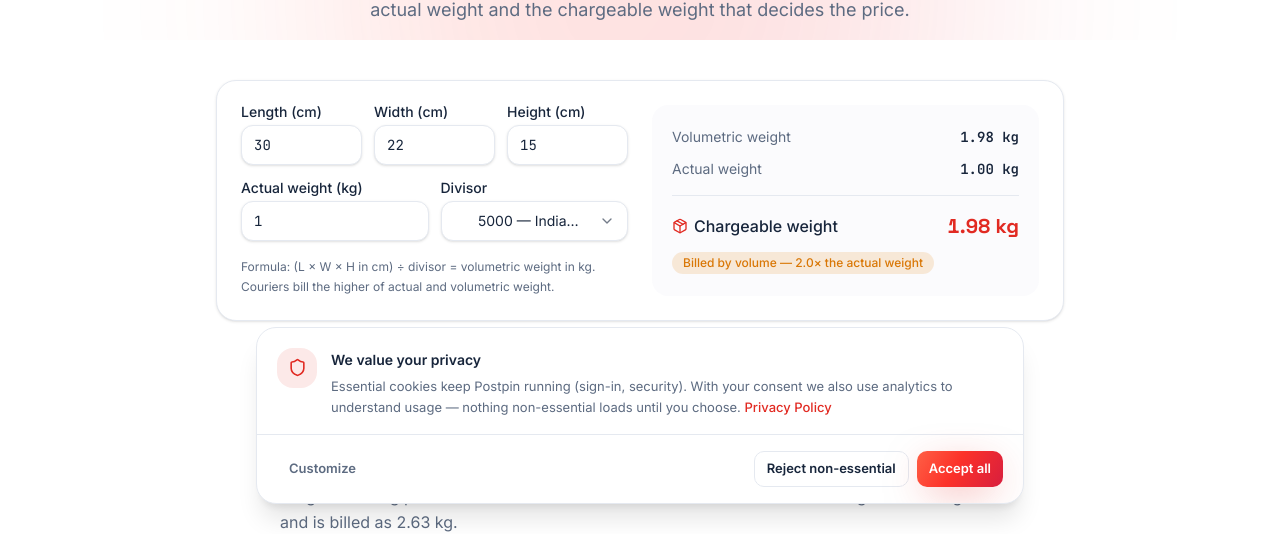
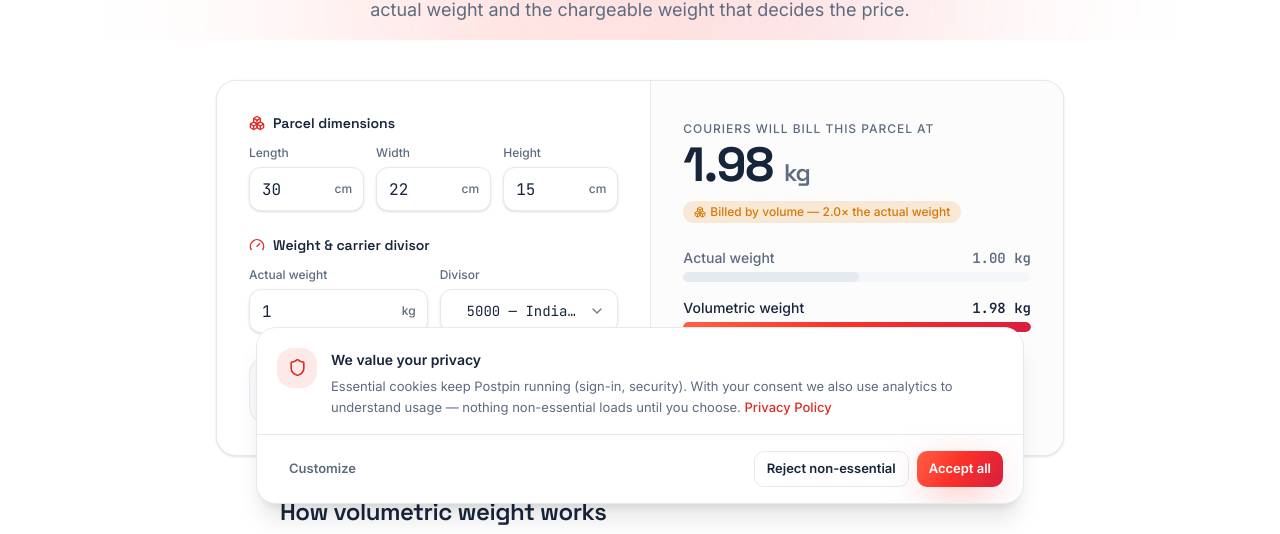
Before and after one commit to its-pradeependra/PostPin, a Next.js app in the folder frontend/: page /tools/volumetric-weight-calculator in a window 1280 px wide. Shown: the part 272-806 px from the top of the page. Built offline with nearby package versions, Linux system fonts and the light colour scheme; no server answers.

Commit message:
chore: update 1 file(s) - 2026-07-13 16:13:39

```diff
--- a/frontend/src/app/(marketing)/tools/volumetric-weight-calculator/volumetric-calculator.tsx
+++ b/frontend/src/app/(marketing)/tools/volumetric-weight-calculator/volumetric-calculator.tsx
@@ -1,7 +1,7 @@
 "use client";
 
 import * as React from "react";
-import { Card, CardContent } from "@/components/ui/card";
+import { Card } from "@/components/ui/card";
 import { Input } from "@/components/ui/input";
 import { Label } from "@/components/ui/label";
 import { Badge } from "@/components/ui/badge";
@@ -13,11 +13,92 @@ import {
   SelectValue,
 } from "@/components/ui/select";
 import { Icon } from "@/components/icons";
+import { cn } from "@/lib/utils";
 
 const num = (v: string) => {
   const n = Number(v);
   return Number.isFinite(n) && n > 0 ? n : 0;
 };
+
+/** Number input with a unit suffix rendered inside the field. */
+function UnitInput({
+  id,
+  label,
+  unit,
+  value,
+  onChange,
+  testId,
+}: {
+  id: string;
+  label: string;
+  unit: string;
+  value: string;
+  onChange: (v: string) => void;
+  testId: string;
+}) {
+  return (
+    <div className="space-y-1.5">
+      <Label htmlFor={id} className="text-xs text-muted-foreground">
+        {label}
+      </Label>
+      <div className="relative">
+        <Input
+          id={id}
+          inputMode="decimal"
+          value={value}
+          onChange={(e) => onChange(e.target.value.replace(/[^\d.]/g, ""))}
+          className="h-11 pr-10 font-mono text-base tabular-nums"
+          data-testid={testId}
+        />
+        <span className="pointer-events-none absolute inset-y-0 right-3 flex items-center text-xs font-medium text-muted-foreground">
+          {unit}
+        </span>
+      </div>
+    </div>
+  );
+}
+
+/** Proportional weight bar for the actual-vs-volumetric comparison. */
+function WeightBar({
+  label,
+  kg,
+  max,
+  winner,
+  testId,
+}: {
+  label: string;
+  kg: number;
+  max: number;
+  winner: boolean;
+  testId?: string;
+}) {
+  const pct = max > 0 ? Math.max((kg / max) * 100, kg > 0 ? 6 : 0) : 0;
+  const fmt = (n: number) => (n >= 100 ? n.toFixed(0) : n.toFixed(2));
+  return (
+    <div className="space-y-1">
+      <div className="flex items-baseline justify-between text-sm">
+        <span className={cn("font-medium", winner ? "text-foreground" : "text-muted-foreground")}>
+          {label}
+        </span>
+        <span
+          className={cn("font-mono font-semibold tabular-nums", winner ? "text-foreground" : "text-muted-foreground")}
+          data-testid={testId}
+        >
+          {kg > 0 ? `${fmt(kg)} kg` : "—"}
+        </span>
+      </div>
+      <div className="h-2.5 overflow-hidden rounded-full bg-muted">
+        <div
+          className={cn(
+            "h-full rounded-full transition-[width] duration-500 ease-out",
+            winner ? "bg-brand-gradient" : "bg-border",
+          )}
+          style={{ width: `${pct}%` }}
+        />
+      </div>
+    </div>
+  );
+}
 
 export function VolumetricCalculator() {
   const [length, setLength] = React.useState("30");
@@ -35,64 +116,39 @@ export function VolumetricCalculator() {
   const volumetric = l && w && h ? (l * w * h) / div : 0;
   const chargeable = Math.max(actual, volumetric);
   const billedVolumetric = volumetric > actual && volumetric > 0;
+  const maxKg = Math.max(actual, volumetric);
   const fmt = (n: number) => (n >= 100 ? n.toFixed(0) : n.toFixed(2));
 
   return (
-    <Card data-testid="volumetric-calc-card">
-      <CardContent className="grid gap-6 p-6 md:grid-cols-2">
-        <div className="space-y-4">
-          <div className="grid grid-cols-3 gap-3">
-            <div className="space-y-1.5">
-              <Label htmlFor="vol-length">Length (cm)</Label>
-              <Input
-                id="vol-length"
-                inputMode="decimal"
-                value={length}
-                onChange={(e) => setLength(e.target.value.replace(/[^\d.]/g, ""))}
-                className="font-mono"
-                data-testid="volumetric-length-input"
-              />
-            </div>
-            <div className="space-y-1.5">
-              <Label htmlFor="vol-width">Width (cm)</Label>
-              <Input
-                id="vol-width"
-                inputMode="decimal"
-                value={width}
-                onChange={(e) => setWidth(e.target.value.replace(/[^\d.]/g, ""))}
-                className="font-mono"
-                data-testid="volumetric-width-input"
-              />
-            </div>
-            <div className="space-y-1.5">
-              <Label htmlFor="vol-height">Height (cm)</Label>
-              <Input
-                id="vol-height"
-                inputMode="decimal"
-                value={height}
-                onChange={(e) => setHeight(e.target.value.replace(/[^\d.]/g, ""))}
-                className="font-mono"
-                data-testid="volumetric-height-input"
-              />
+    <Card className="overflow-hidden" data-testid="volumetric-calc-card">
+      <div className="grid lg:grid-cols-[1.05fr_1fr]">
+        {/* ── Inputs ── */}
+        <div className="space-y-6 p-6 sm:p-8">
+          <div>
+            <p className="flex items-center gap-2 font-display text-sm font-semibold">
+              <Icon name="boxes" size={16} className="text-primary" />
+              Parcel dimensions
+            </p>
+            <div className="mt-3 grid grid-cols-3 gap-3">
+              <UnitInput id="vol-length" label="Length" unit="cm" value={length} onChange={setLength} testId="volumetric-length-input" />
+              <UnitInput id="vol-width" label="Width" unit="cm" value={width} onChange={setWidth} testId="volumetric-width-input" />
+              <UnitInput id="vol-height" label="Height" unit="cm" value={height} onChange={setHeight} testId="volumetric-height-input" />
             </div>
           </div>
 
-          <div className="grid grid-cols-2 gap-3">
+          <div>
+            <p className="flex items-center gap-2 font-display text-sm font-semibold">
+              <Icon name="gauge" size={16} className="text-primary" />
+              Weight &amp; carrier divisor
+            </p>
+            <div className="mt-3 grid gap-3 sm:grid-cols-2">
+              <UnitInput id="vol-actual" label="Actual weight" unit="kg" value={actualKg} onChange={setActualKg} testId="volumetric-actual-input" />
               <div className="space-y-1.5">
-              <Label htmlFor="vol-actual">Actual weight (kg)</Label>
-              <Input
-                id="vol-actual"
-                inputMode="decimal"
-                value={actualKg}
-                onChange={(e) => setActualKg(e.target.value.replace(/[^\d.]/g, ""))}
-                className="font-mono"
-                data-testid="volumetric-actual-input"
-              />
-            </div>
-            <div className="space-y-1.5">
-              <Label htmlFor="vol-divisor">Divisor</Label>
+                <Label htmlFor="vol-divisor" className="text-xs text-muted-foreground">
+                  Divisor
+                </Label>
                 <Select value={divisor} onValueChange={setDivisor}>
-                <SelectTrigger id="vol-divisor" data-testid="volumetric-divisor-select">
+                  <SelectTrigger id="vol-divisor" className="h-11! font-mono" data-testid="volumetric-divisor-select">
                     <SelectValue />
                   </SelectTrigger>
                   <SelectContent>
@@ -103,43 +159,68 @@ export function VolumetricCalculator() {
                 </Select>
               </div>
             </div>
+          </div>
 
-          <p className="text-xs leading-relaxed text-muted-foreground">
-            Formula: (L × W × H in cm) ÷ divisor = volumetric weight in kg. Couriers bill the higher of
-            actual and volumetric weight.
+          {/* Live formula — shows the actual math being applied */}
+          <div className="rounded-xl border border-border bg-muted/40 px-4 py-3" data-testid="volumetric-formula-readout">
+            <p className="text-xs font-medium uppercase tracking-wide text-muted-foreground">Formula</p>
+            <p className="mt-1 font-mono text-sm tabular-nums">
+              {l && w && h ? (
+                <>
+                  {l} × {w} × {h} ÷ {div} = <span className="font-semibold text-primary">{fmt(volumetric)} kg</span>
+                </>
+              ) : (
+                <span className="text-muted-foreground">L × W × H (cm) ÷ {div} = volumetric kg</span>
+              )}
             </p>
           </div>
+        </div>
 
-        {/* Result panel */}
-        <div className="flex flex-col justify-center gap-3 rounded-xl bg-muted/40 p-5" data-testid="volumetric-result-panel">
-          <div className="flex items-center justify-between text-sm">
-            <span className="text-muted-foreground">Volumetric weight</span>
-            <span className="font-mono font-semibold tabular-nums" data-testid="volumetric-result-volumetric">
-              {volumetric ? `${fmt(volumetric)} kg` : "—"}
-            </span>
-          </div>
-          <div className="flex items-center justify-between text-sm">
-            <span className="text-muted-foreground">Actual weight</span>
-            <span className="font-mono font-semibold tabular-nums">{actual ? `${fmt(actual)} kg` : "—"}</span>
-          </div>
-          <div className="my-1 border-t border-border" />
-          <div className="flex items-center justify-between">
-            <span className="flex items-center gap-1.5 font-medium">
-              <Icon name="package" size={16} className="text-primary" /> Chargeable weight
-            </span>
-            <span className="font-display text-xl font-bold tabular-nums text-primary" data-testid="volumetric-result-chargeable">
-              {chargeable ? `${fmt(chargeable)} kg` : "—"}
-            </span>
-          </div>
+        {/* ── Result ── */}
+        <div
+          className="flex flex-col justify-center gap-6 border-t border-border bg-muted/30 p-6 sm:p-8 lg:border-l lg:border-t-0"
+          data-testid="volumetric-result-panel"
+        >
+          <div>
+            <p className="text-xs font-medium uppercase tracking-[0.08em] text-muted-foreground">
+              Couriers will bill this parcel at
+            </p>
+            <p className="mt-1 font-display text-5xl font-bold leading-none tracking-tight" data-testid="volumetric-result-chargeable">
+              {chargeable > 0 ? (
+                <>
+                  {fmt(chargeable)} <span className="text-2xl font-semibold text-muted-foreground">kg</span>
+                </>
+              ) : (
+                "—"
+              )}
+            </p>
             {chargeable > 0 && (
-            <Badge variant={billedVolumetric ? "warning" : "success"} className="w-fit" data-testid="volumetric-result-badge">
+              <Badge variant={billedVolumetric ? "warning" : "success"} className="mt-3" data-testid="volumetric-result-badge">
+                <Icon name={billedVolumetric ? "boxes" : "gauge"} size={12} />
                 {billedVolumetric
                   ? `Billed by volume — ${(volumetric / Math.max(actual, 0.01)).toFixed(1)}× the actual weight`
                   : "Billed by actual weight"}
               </Badge>
             )}
           </div>
-      </CardContent>
+
+          <div className="space-y-4">
+            <WeightBar label="Actual weight" kg={actual} max={maxKg} winner={!billedVolumetric && actual > 0} />
+            <WeightBar
+              label="Volumetric weight"
+              kg={volumetric}
+              max={maxKg}
+              winner={billedVolumetric}
+              testId="volumetric-result-volumetric"
+            />
+          </div>
+
+          <p className="text-xs leading-relaxed text-muted-foreground">
+            Couriers charge for whichever is higher. Bulky-but-light parcels are billed by the space they
+            take in the van, not the scale weight.
+          </p>
+        </div>
+      </div>
     </Card>
   );
 }
```
Lines whose indentation alone changed are shown as unchanged.
